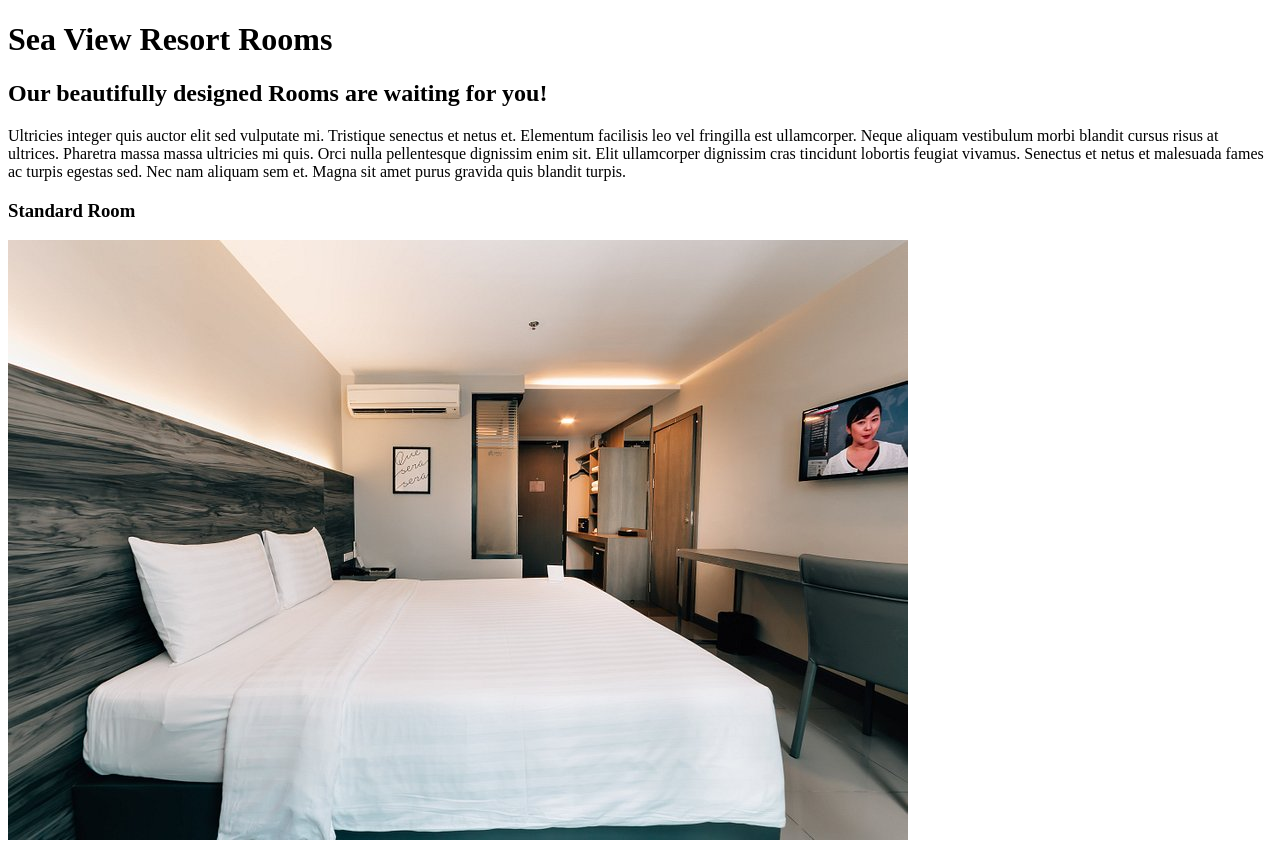
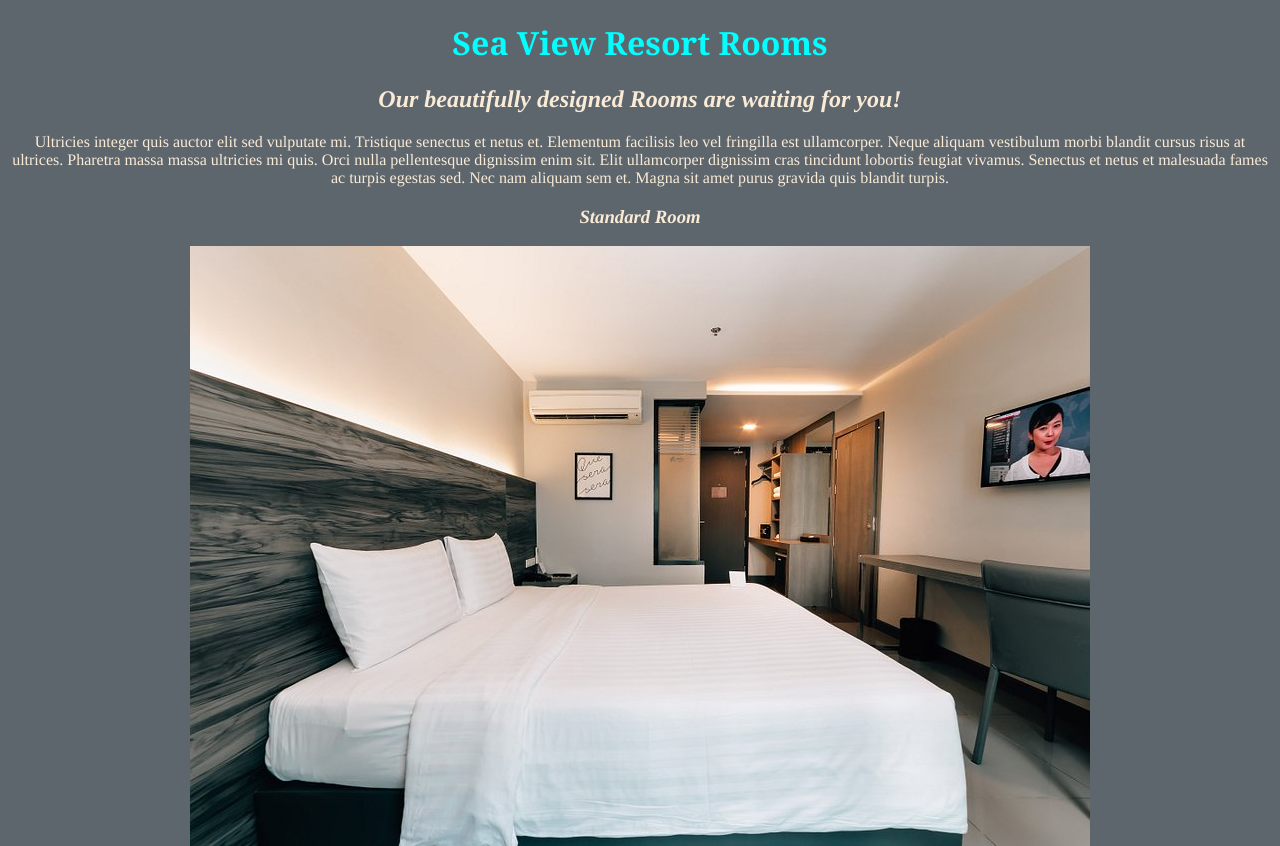
Before and after one commit to ChristophPeiniger/resort-tast, a plain HTML site: page accomodation.html in a window 1280 px wide. Shown: the top 846 px of the page. Drawn offline with Linux system fonts and the light colour scheme.

Commit message:
add final touches to style1 branch

```diff
--- a/accomodation.html
+++ b/accomodation.html
@@ -23,7 +23,7 @@
   <h4><a href="https://onepagebooking.com/hotelns5">BOOK HERE</a></h4>
 
   <h3>Deluxe Room</h3>
-  <img src="images/room2.jpg" alt="Deluxe Room">
+  <img src="images/room1.jpg" alt="Deluxe Room">
   <p>Our Deluxe Room comes with the follwinng amenities</p>
   <ul>
     <li>30sqm size</li>
--- a/css/styles.css
+++ b/css/styles.css
@@ -1,5 +1,32 @@
-b
-
+body {
+  background-color: rgba(56, 66, 75, 0.808);
+  text-align: center;
+}
 h1 {
-
+  color:aqua;
+  font-family: Georgia;
+  text-decoration: underline;
+  text-decoration: blue;
 }
+h2 {
+  color:antiquewhite;
+  font-family: Times;
+  font-style: italic;
+}
+h3 {
+  color:antiquewhite;
+  font-family: Times;
+  font-style: oblique;
+}
+p {
+  color:antiquewhite;
+  font-family: Times;
+  font-style: normal;
+}
+img {
+  height: auto;
+}
+a {
+  color: rgb(255, 255, 255);
+  font-weight: bold;
+}
```
Also changed, not shown: index.html (renamed from indix.html, +2 -3 lines).
